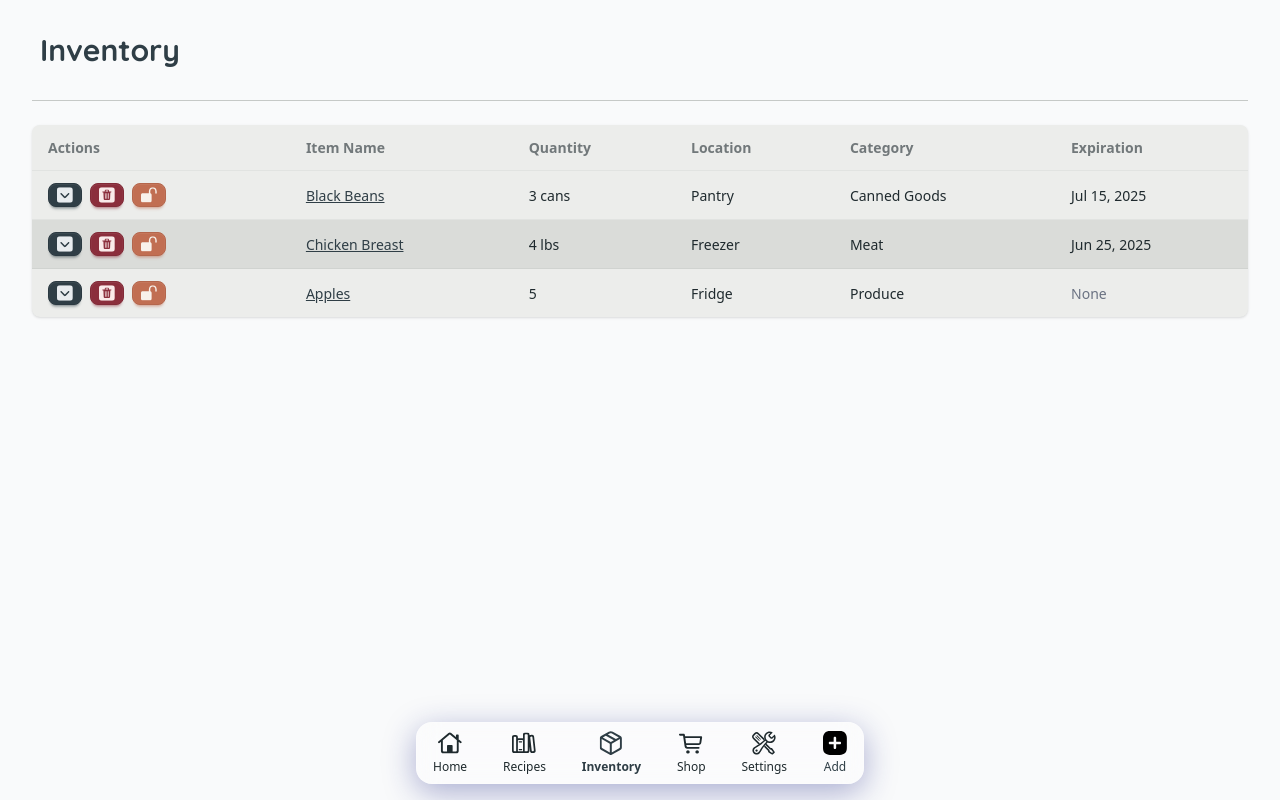
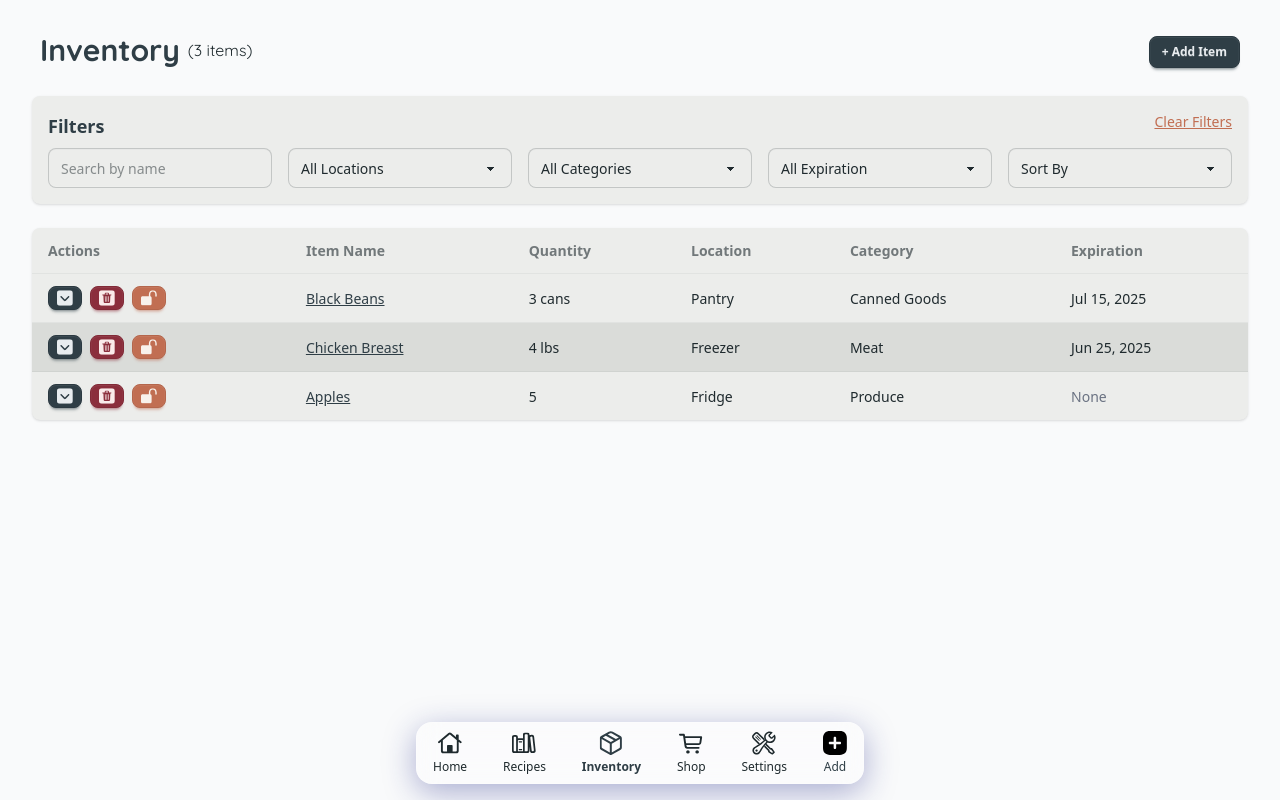
Before and after one commit to tgedtech/LunchBox, a React (Vite) app in the folder web/: page /inventory in a window 1280 px wide. Built offline with nearby package versions, Linux system fonts and the light colour scheme.

Commit message:
feat: enhance Inventory component with filtering and sorting functionality

```diff
--- a/web/src/components/InventoryHeader.jsx
+++ b/web/src/components/InventoryHeader.jsx
@@ -1,13 +1,30 @@
+// src/components/InventoryHeader.jsx
 import React from 'react';
 
-function InventoryHeader({ onAdd, itemCount }) {
+function InventoryHeader({ onAdd, itemCount, filteredCount }) {
+  const isFiltered = itemCount !== filteredCount;
+
   return (
-    <div className="mb-6 px-2 pb-2 border-b border-base-300">
-      <div className="flex items-center justify-between">
+    <div className="mb-6 px-2">
+      <div className="flex flex-col md:flex-row md:items-center md:justify-between space-y-2 md:space-y-0">
         <div>
-          <h1 className="text-3xl font-quicksand font-bold text-primary mb-1">Inventory</h1>
-          <p className="text-sm text-neutral-content">{itemCount} items across categories</p>
+          <h1 className="text-3xl font-quicksand font-bold text-primary mb-1 flex items-center space-x-2">
+            <span>Inventory</span>
+            <span className="text-base font-normal text-base-content">
+              ({filteredCount} {filteredCount === 1 ? 'item' : 'items'}
+              {isFiltered && ` of ${itemCount}`})
+            </span>
+          </h1>
         </div>
+
+        {onAdd && (
+          <button
+            className="btn btn-primary btn-sm"
+            onClick={onAdd}
+          >
+            + Add Item
+          </button>
+        )}
       </div>
     </div>
   );
--- a/web/src/pages/Inventory.jsx
+++ b/web/src/pages/Inventory.jsx
@@ -1,35 +1,173 @@
-import React, { useEffect } from 'react';
+import React, { useState } from 'react';
 import ConsumeIcon from '../assets/icons/inventory.consume1.svg?react';
 import ConsumeAllIcon from '../assets/icons/inventory.consumeall.svg?react';
 import OpenIcon from '../assets/icons/inventory.open1.svg?react';
 import InventoryHeader from '../components/InventoryHeader';
 
-function Inventory({ setPageAddOverride }) {
-  useEffect(() => {
-    // When Inventory mounts, set its Add behavior:
-    setPageAddOverride(() => () => {
-      console.log('Inventory → Add item modal');
-      // in real use → open modal here
+function Inventory() {
+  const inventoryItems = [
+    {
+      id: 1,
+      name: 'Black Beans',
+      quantity: '3 cans',
+      location: 'Pantry',
+      category: 'Canned Goods',
+      expiration: 'Jul 15, 2025',
+    },
+    {
+      id: 2,
+      name: 'Chicken Breast',
+      quantity: '4 lbs',
+      location: 'Freezer',
+      category: 'Meat',
+      expiration: 'Jun 25, 2025',
+    },
+    {
+      id: 3,
+      name: 'Apples',
+      quantity: '5',
+      location: 'Fridge',
+      category: 'Produce',
+      expiration: 'None',
+    },
+  ];
+
+  // Filters state
+  const [filters, setFilters] = useState({
+    name: '',
+    location: '',
+    category: '',
+    expiration: '',
+  });
+
+  const [sortBy, setSortBy] = useState('');
+
+  // Handle input changes
+  const handleFilterChange = (e) => {
+    const { name, value } = e.target;
+    setFilters((prev) => ({
+      ...prev,
+      [name]: value,
+    }));
+  };
+
+  // Clear filters
+  const handleClearFilters = () => {
+    setFilters({
+      name: '',
+      location: '',
+      category: '',
+      expiration: '',
     });
+  };
 
-    return () => {
-      // Clear override when unmounting
-      setPageAddOverride(null);
-    };
-  }, [setPageAddOverride]);
+  // Filter logic
+  const filteredItems = inventoryItems.filter((item) => {
+    const nameMatch = item.name.toLowerCase().includes(filters.name.toLowerCase());
+    const locationMatch = filters.location ? item.location === filters.location : true;
+    const categoryMatch = filters.category ? item.category === filters.category : true;
+    const expirationMatch =
+      filters.expiration === 'Expired'
+        ? new Date(item.expiration) < new Date()
+        : filters.expiration === 'None'
+        ? item.expiration === 'None'
+        : true;
 
-  const inventoryItems = [
-    { id: 1, name: 'Black Beans', quantity: '3 cans', location: 'Pantry', category: 'Canned Goods', expiration: 'Jul 15, 2025' },
-    { id: 2, name: 'Chicken Breast', quantity: '4 lbs', location: 'Freezer', category: 'Meat', expiration: 'Jun 25, 2025' },
-    { id: 3, name: 'Apples', quantity: '5', location: 'Fridge', category: 'Produce', expiration: 'None' },
-  ];
+    return nameMatch && locationMatch && categoryMatch && expirationMatch;
+  });
+
+  // Sort logic
+  const sortedItems = [...filteredItems].sort((a, b) => {
+    switch (sortBy) {
+      case 'name':
+        return a.name.localeCompare(b.name);
+      case 'location':
+        return a.location.localeCompare(b.location);
+      case 'category':
+        return a.category.localeCompare(b.category);
+      case 'expiration-newest':
+        return new Date(b.expiration) - new Date(a.expiration);
+      case 'expiration-oldest':
+        return new Date(a.expiration) - new Date(b.expiration);
+      default:
+        return 0;
+    }
+  });
 
   return (
     <div className="p-4 pb-24">
       <InventoryHeader
-        onAdd={() => console.log('Inventory Header Add clicked')}
+        onAdd={() => console.log('Add new inventory item')}
         itemCount={inventoryItems.length}
+        filteredCount={sortedItems.length}
       />
+
+      {/* Filters */}
+      <div className="bg-base-100 p-4 rounded-lg shadow mb-6 relative">
+        <h2 className="text-lg font-semibold mb-2 text-primary">Filters</h2>
+
+        <button
+          className="absolute top-4 right-4 text-sm link link-secondary"
+          onClick={handleClearFilters}
+        >
+          Clear Filters
+        </button>
+
+        <div className="grid grid-cols-1 md:grid-cols-5 gap-4 mt-2">
+          <input
+            type="text"
+            name="name"
+            value={filters.name}
+            onChange={handleFilterChange}
+            placeholder="Search by name"
+            className="input input-bordered w-full"
+          />
+          <select
+            name="location"
+            value={filters.location}
+            onChange={handleFilterChange}
+            className="select select-bordered w-full"
+          >
+            <option value="">All Locations</option>
+            <option value="Pantry">Pantry</option>
+            <option value="Freezer">Freezer</option>
+            <option value="Fridge">Fridge</option>
+          </select>
+          <select
+            name="category"
+            value={filters.category}
+            onChange={handleFilterChange}
+            className="select select-bordered w-full"
+          >
+            <option value="">All Categories</option>
+            <option value="Canned Goods">Canned Goods</option>
+            <option value="Meat">Meat</option>
+            <option value="Produce">Produce</option>
+          </select>
+          <select
+            name="expiration"
+            value={filters.expiration}
+            onChange={handleFilterChange}
+            className="select select-bordered w-full"
+          >
+            <option value="">All Expiration</option>
+            <option value="Expired">Expired</option>
+            <option value="None">None</option>
+          </select>
+          <select
+            value={sortBy}
+            onChange={(e) => setSortBy(e.target.value)}
+            className="select select-bordered w-full"
+          >
+            <option value="">Sort By</option>
+            <option value="name">Name</option>
+            <option value="location">Location</option>
+            <option value="category">Category</option>
+            <option value="expiration-newest">Expiration (Newest First)</option>
+            <option value="expiration-oldest">Expiration (Oldest First)</option>
+          </select>
+        </div>
+      </div>
 
       {/* Inventory Table */}
       <div className="overflow-x-auto rounded-lg shadow bg-base-100">
@@ -45,8 +183,11 @@ function Inventory({ setPageAddOverride }) {
             </tr>
           </thead>
           <tbody>
-            {inventoryItems.map((item) => (
-              <tr key={item.id}>
+            {sortedItems.map((item) => (
+              <tr
+                key={item.id}
+                className="transition-opacity duration-300 ease-in-out opacity-100"
+              >
                 <td className="flex space-x-2">
                   <button className="btn btn-xs btn-primary" onClick={() => console.log(`Consume 1 of ${item.name}`)}>
                     <ConsumeIcon className="w-4 h-4" />
@@ -71,7 +212,9 @@ function Inventory({ setPageAddOverride }) {
                     <span className="text-gray-500">None</span>
                   ) : (
                     <span
-                      className={`${new Date(item.expiration) < new Date() ? 'text-error font-bold' : 'text-base-content'}`}
+                      className={`${
+                        new Date(item.expiration) < new Date() ? 'text-error font-bold' : 'text-base-content'
+                      }`}
                     >
                       {item.expiration}
                     </span>
```
